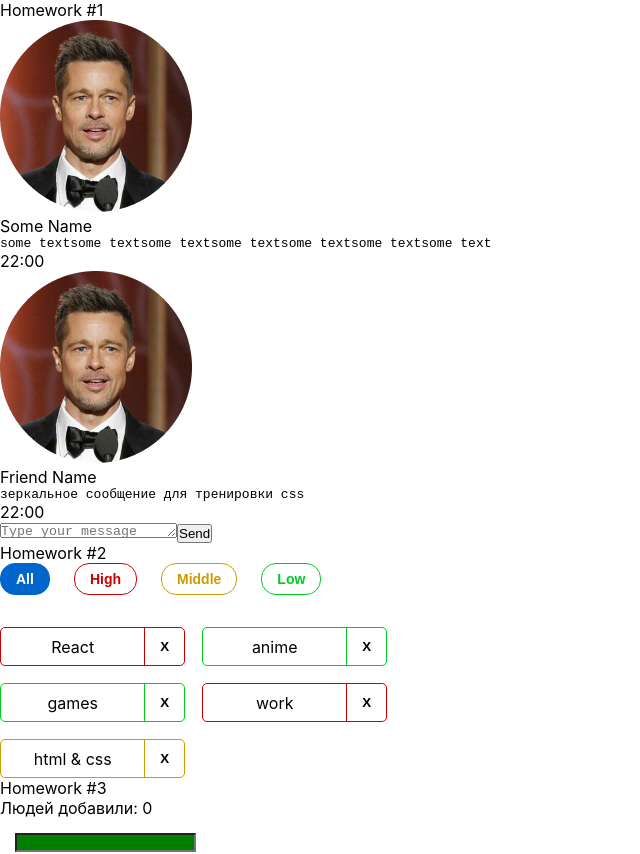
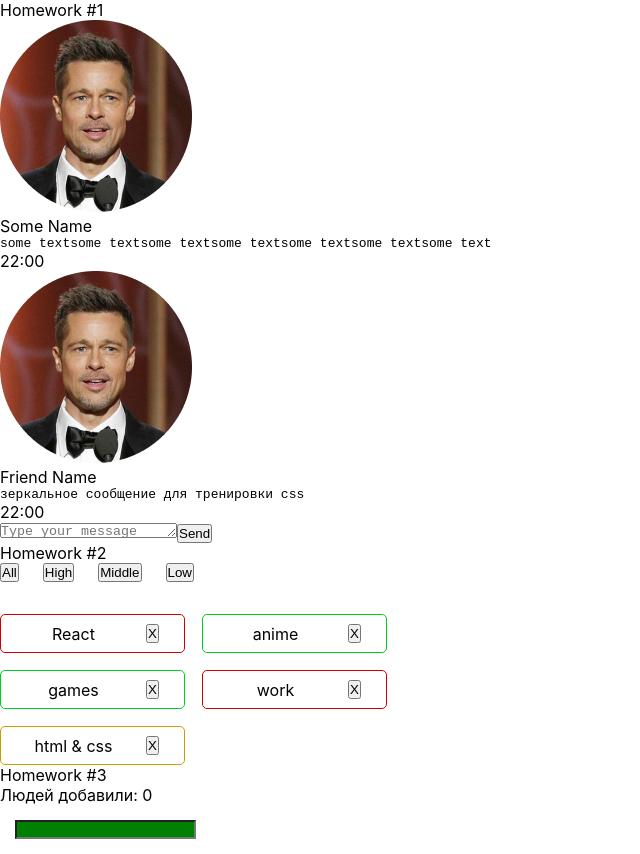
Before and after one commit to Colibnic-Alexandru/new-incubator-homework, a React (Create React App) app: page / in a window 1280 px wide. Shown: the top 854 px of the page, without its empty margins (0-640 px from the left). Built offline with nearby package versions, Linux system fonts and the light colour scheme.

Commit message:
mini fix

```diff
--- a/src/s2-homeworks/hw04/common/c2-SuperButton/SuperButton.tsx
+++ b/src/s2-homeworks/hw04/common/c2-SuperButton/SuperButton.tsx
@@ -17,12 +17,11 @@ const SuperButton: React.FC<SuperButtonPropsType> = (
         ...restProps // все остальные пропсы попадут в объект restProps, там же будет children
     }
 ) => {
-    const finalClassName = `${s.button} ${xType ? s.red : s.default} ${className}`
-    // + (disabled
-    //         ? ...
-    //         : xType === 'red'
-    //             ? ...
-    // задачка на смешивание классов
+    const finalClassName = s.button
+        + (disabled
+                ? className
+                : xType === 'red'
+        + (className ? ' ' + className : ''))// задачка на смешивание классов
 
     return (
         <button
```
